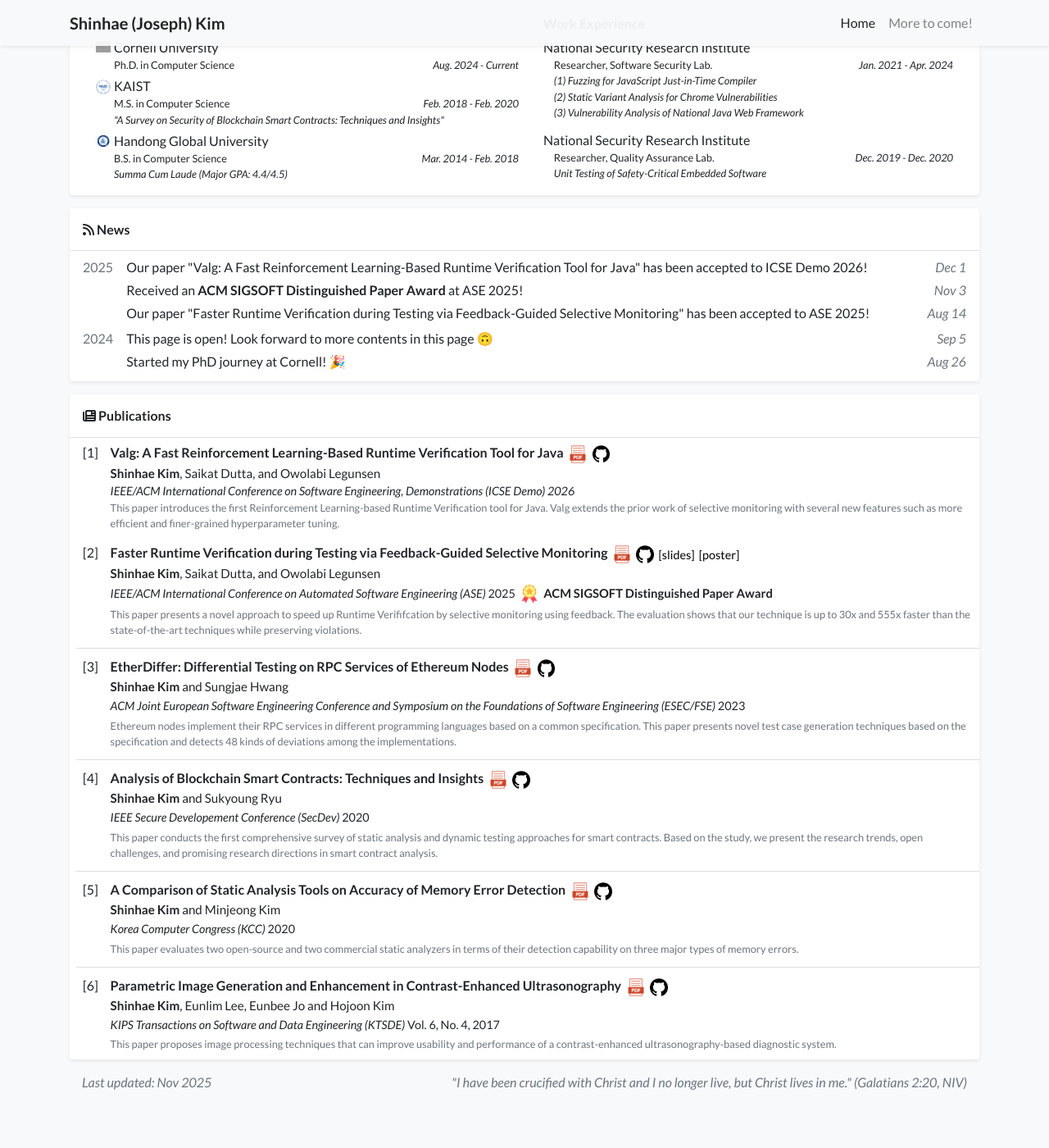
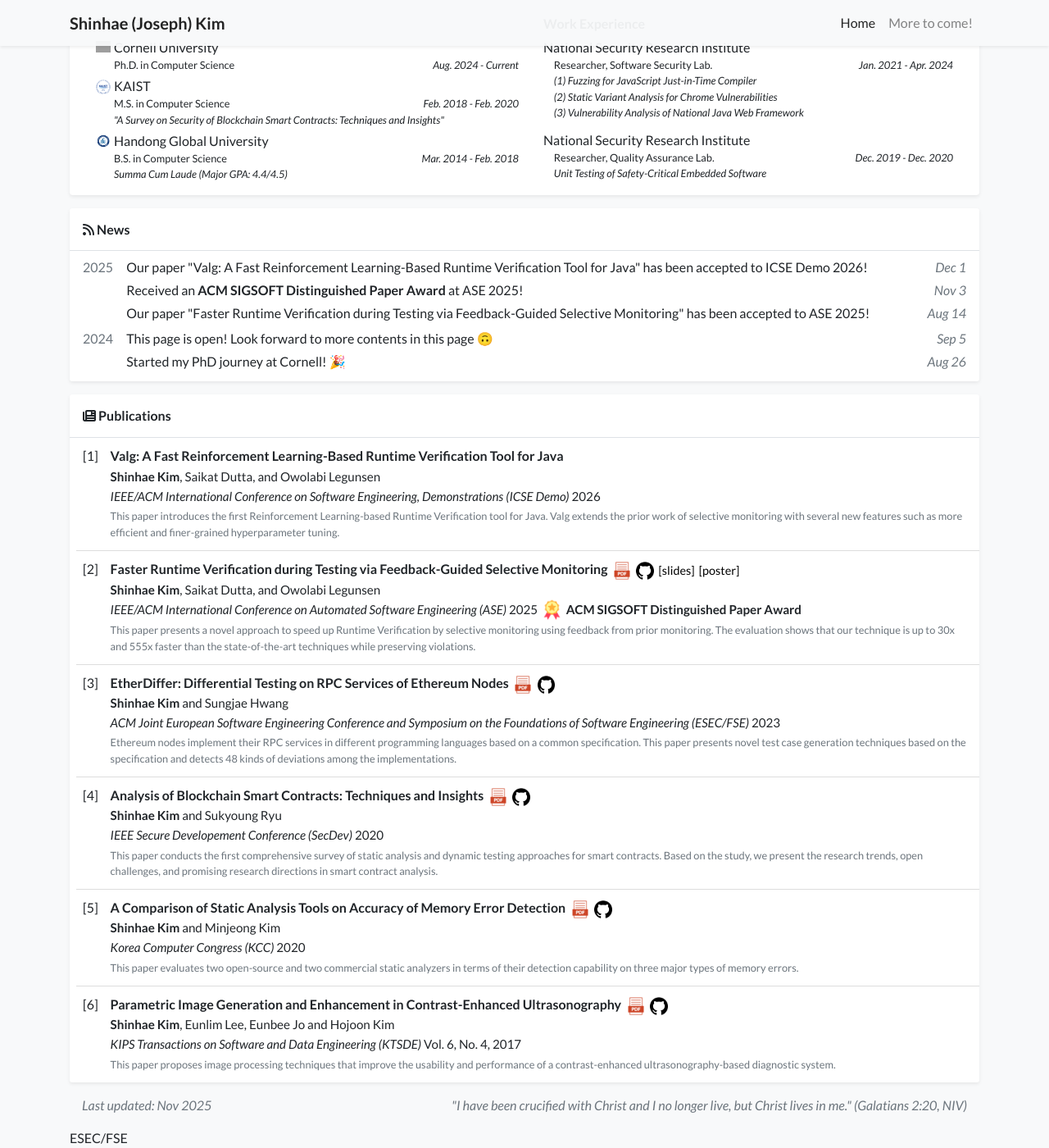
Before and after one commit to shinhae-kim/shinhae-kim.github.io, a Jekyll site: the page index.html, which Jekyll copies as it is, in a window 1280 px wide and 1400 px high, scrolled down 654 px. Shown: the whole window at 82% size. Built offline with Jekyll 4.4.1, drawn with Linux system fonts in a browser that asks for light colours; a style sheet for code colours, icons or effects is not loaded; before the commit the page ends 2002 px from its top, so only the background shows below that; grey boxes are pictures that could not be loaded.

Commit message:
minor revisions

```diff
--- a/index.html
+++ b/index.html
@@ -287,21 +287,19 @@ document.querySelectorAll(".root-path-text").forEach(function(element){
     </h6>
 
 
-<div class="d-md-block ml-2">
+<div class="d-md-block ml-2" style="padding-top: 0.25rem;">
   <div class="col-12 p-2 pl-2">
     <h6 class="mt-0 mb-0" style="font-size: 1rem; font-weight: 600;">
-      <span style="display: inline-block; width: 2.1rem; font-weight: normal;">[1]</span>Valg: A Fast Reinforcement Learning-Based Runtime Verification Tool for Java
-      <img src="/assets/images/etc/pdf.png" alt="PDF" style="height: 1.5rem; vertical-align: middle; margin-left: 0.15rem;">
-      <img src="/assets/images/etc/github-logo.png" alt="GitHub" style="height: 1.35rem; vertical-align: middle; margin-left: 0.15rem;">
+      <span style="display: inline-block; width: 2.1rem; font-weight: normal; height: 1.5rem; vertical-align: middle;">[1]</span>Valg: A Fast Reinforcement Learning-Based Runtime Verification Tool for Java
     </h6>
     <div style="padding-left: 2.1rem;">
       <p class="mt-0 mb-0 small" style="font-size: 0.95rem; margin-top: -0.013rem;">
         <strong>Shinhae Kim</strong>, <span class="text-body">Saikat Dutta</span>, and <span class="text-body">Owolabi Legunsen</span>
       </p>
-      <p class="mt-0 mb-0 small" style="font-size: 0.9rem; margin-bottom: 0;">
-        <i style="font-weight: 450;">IEEE/ACM International Conference on Software Engineering, Demonstrations (ICSE Demo) 2026 </i>
+      <p class="small" style="font-size: 0.95rem; margin-top: 0.08rem; margin-bottom: 0;">
+      <i style="font-weight: 400;">IEEE/ACM International Conference on Software Engineering, Demonstrations (ICSE Demo) </i> 2026
       </p>
-      <p class="mt-0 mb-0 small text-muted">
+      <p class="mt-1 mb-0 small text-muted">
         This paper introduces the first Reinforcement Learning-based Runtime Verification tool for Java. Valg extends the prior work of selective monitoring with several new features such as more efficient and finer-grained hyperparameter tuning.
       </p>
     </div>
@@ -309,7 +307,7 @@ document.querySelectorAll(".root-path-text").forEach(function(element){
 </div>
 
 
-<div class="d-md-block ml-2">
+<div class="d-md-block ml-2" style="border-top: 1px solid #ddd; margin-top: 0.25rem; padding-top: 0.25rem;">
   <div class="col-12 p-2 pl-2">
     <h6 class="mt-0 mb-0" style="font-size: 1rem; font-weight: 600;">
       <span style="display: inline-block; width: 2.1rem; font-weight: normal;">[2]</span>Faster Runtime Verification during Testing via Feedback-Guided Selective Monitoring
@@ -332,13 +330,13 @@ document.querySelectorAll(".root-path-text").forEach(function(element){
       <p class="mt-0 mb-0 small" style="font-size: 0.95rem; margin-top: -0.013rem;">
         <strong>Shinhae Kim</strong>, <span class="text-body">Saikat Dutta</span>, and <span class="text-body">Owolabi Legunsen</span>
       </p>
-      <p class="mt-0 mb-0 small" style="font-size: 0.9rem; margin-bottom: 0;">
-        <i style="font-weight: 450;">IEEE/ACM International Conference on Automated Software Engineering (ASE)</i> 2025
+      <p class="mt-0 mb-0 small" style="font-size: 0.95rem; margin-bottom: 0;">
+        <i style="font-weight: 400;">IEEE/ACM International Conference on Automated Software Engineering (ASE)</i> 2025
 	<img src="/assets/images/badges/star.png" alt="Distinguished Paper Award" style="height: 1.8rem; vertical-align: middle; position: relative; top: -1.5px;">
-	<span style="font-size: 0.925rem; font-weight: 500;"><b>ACM SIGSOFT Distinguished Paper Award</b></span>
+	<span style="font-size: 0.95rem; font-weight: 500;"><b>ACM SIGSOFT Distinguished Paper Award</b></span>
       </p>
       <p class="mt-0 mb-0 small text-muted">
-        This paper presents a novel approach to speed up Runtime Verififcation by selective monitoring using feedback. The evaluation shows that our technique is up to 30x and 555x faster than the state-of-the-art techniques while preserving violations.
+        This paper presents a novel approach to speed up Runtime Verification by selective monitoring using feedback from prior monitoring. The evaluation shows that our technique is up to 30x and 555x faster than the state-of-the-art techniques while preserving violations.
       </p>
     </div>
   </div>
@@ -359,8 +357,8 @@ document.querySelectorAll(".root-path-text").forEach(function(element){
       <p class="mb-0 small" style="font-size: 0.95rem; margin-top: -0.07rem;">
         <strong>Shinhae Kim</strong> and <span class="text-body">Sungjae Hwang</span>
       </p>
-      <p class="small" style="font-size: 0.9rem; margin-top: 0.08rem; margin-bottom: 0;">
-        <i style="font-weight: 450;">ACM Joint European Software Engineering Conference and Symposium on the Foundations of Software Engineering (ESEC/FSE)</i> 2023
+      <p class="small" style="font-size: 0.95rem; margin-top: 0.08rem; margin-bottom: 0;">
+        <i style="font-weight: 400;">ACM Joint European Software Engineering Conference and Symposium on the Foundations of Software Engineering (ESEC/FSE)</i> 2023
       </p>
       <p class="mt-1 mb-0 small text-muted">
          Ethereum nodes implement their RPC services in different programming languages based on a common specification. This paper presents novel test case generation techniques based on the specification and detects 48 kinds of deviations among the implementations.
@@ -382,8 +380,8 @@ document.querySelectorAll(".root-path-text").forEach(function(element){
       <p class="mb-0 small" style="font-size: 0.95rem; margin-top: -0.07rem;">
         <strong>Shinhae Kim</strong> and <span class="text-body">Sukyoung Ryu</span>
       </p>
-      <p class="small" style="font-size: 0.9rem; margin-top: 0.08rem; margin-bottom: 0;">
-        <i style="font-weight: 450;">IEEE Secure Developement Conference (SecDev)</i> 2020
+      <p class="small" style="font-size: 0.95rem; margin-top: 0.08rem; margin-bottom: 0;">
+        <i style="font-weight: 400;">IEEE Secure Developement Conference (SecDev)</i> 2020
       </p>
       <p class="mt-1 mb-0 small text-muted">
         This paper conducts the first comprehensive survey of static analysis and dynamic testing approaches for smart contracts. Based on the study, we present the research trends, open challenges, and promising research directions in smart contract analysis.
@@ -403,8 +401,8 @@ document.querySelectorAll(".root-path-text").forEach(function(element){
       <p class="mb-0 small" style="font-size: 0.95rem; margin-top: -0.07rem;">
         <strong>Shinhae Kim</strong> and <span class="text-body">Minjeong Kim</span>
       </p>
-      <p class="small" style="font-size: 0.9rem; margin-top: 0.08rem; margin-bottom: 0;">
-        <i style="font-weight: 450;">Korea Computer Congress (KCC)</i> 2020
+      <p class="small" style="font-size: 0.95rem; margin-top: 0.08rem; margin-bottom: 0;">
+        <i style="font-weight: 400;">Korea Computer Congress (KCC)</i> 2020
       </p>
       <p class="mt-1 mb-0 small text-muted">
         This paper evaluates two open-source and two commercial static analyzers in terms of their detection capability on three major types of memory errors.
@@ -413,7 +411,7 @@ document.querySelectorAll(".root-path-text").forEach(function(element){
   </div>
 </div>
 
-<div class="d-md-block ml-2" style="border-top: 1px solid #ddd; margin-top: 0.25rem; padding-top: 0.25rem;">
+<div class="d-md-block ml-2" style="border-top: 1px solid #ddd; margin-top: 0.25rem; padding-top: 0.25rem; padding-bottom: 0.25rem;">
   <div class="col-12 p-2 pl-2">
     <h6 class="mt-0 mb-0" style="font-size: 1rem; font-weight: 600;">
       <span style="display: inline-block; width: 2.1rem; font-weight: normal;">[6]</span>Parametric Image Generation and Enhancement in Contrast-Enhanced Ultrasonography
@@ -424,11 +422,11 @@ document.querySelectorAll(".root-path-text").forEach(function(element){
       <p class="mb-0 small" style="font-size: 0.95rem; margin-top: -0.07rem;">
         <strong>Shinhae Kim</strong>, <span class="text-body">Eunlim Lee</span>, <span class="text-body">Eunbee Jo</span> and <span class="text-body">Hojoon Kim</span>
       </p>
-      <p class="small" style="font-size: 0.9rem; margin-top: 0.08rem; margin-bottom: 0;">
-        <i style="font-weight: 450;">KIPS Transactions on Software and Data Engineering (KTSDE)</i> Vol. 6, No. 4, 2017
+      <p class="small" style="font-size: 0.95rem; margin-top: 0.08rem; margin-bottom: 0;">
+        <i style="font-weight: 400;">KIPS Transactions on Software and Data Engineering (KTSDE)</i> Vol. 6, No. 4, 2017
       </p>
       <p class="mt-1 mb-0 small text-muted">
-        This paper proposes image processing techniques that can improve usability and performance of a contrast-enhanced ultrasonography-based diagnostic system.
+        This paper proposes image processing techniques that improve the usability and performance of a contrast-enhanced ultrasonography-based diagnostic system.
       </p>
     </div>
   </div>
@@ -462,4 +460,4 @@ document.querySelectorAll(".root-path-text").forEach(function(element){
     <script src="https://cdnjs.cloudflare.com/ajax/libs/github-buttons/2.14.2/buttons.min.js" integrity="sha512-OYwZx04hKFeFNYrWxIyo3atgGpb+cxU0ENWBZs72X7T9U+NoHPM1ftUn/Mfw7dRDXrqWA6M1wBg6z6fGE32aeA==" crossorigin="anonymous"></script>
     <script src="/assets/js/common.js"></script>
 </body>
-</html>
+ESEC/FSE
```
